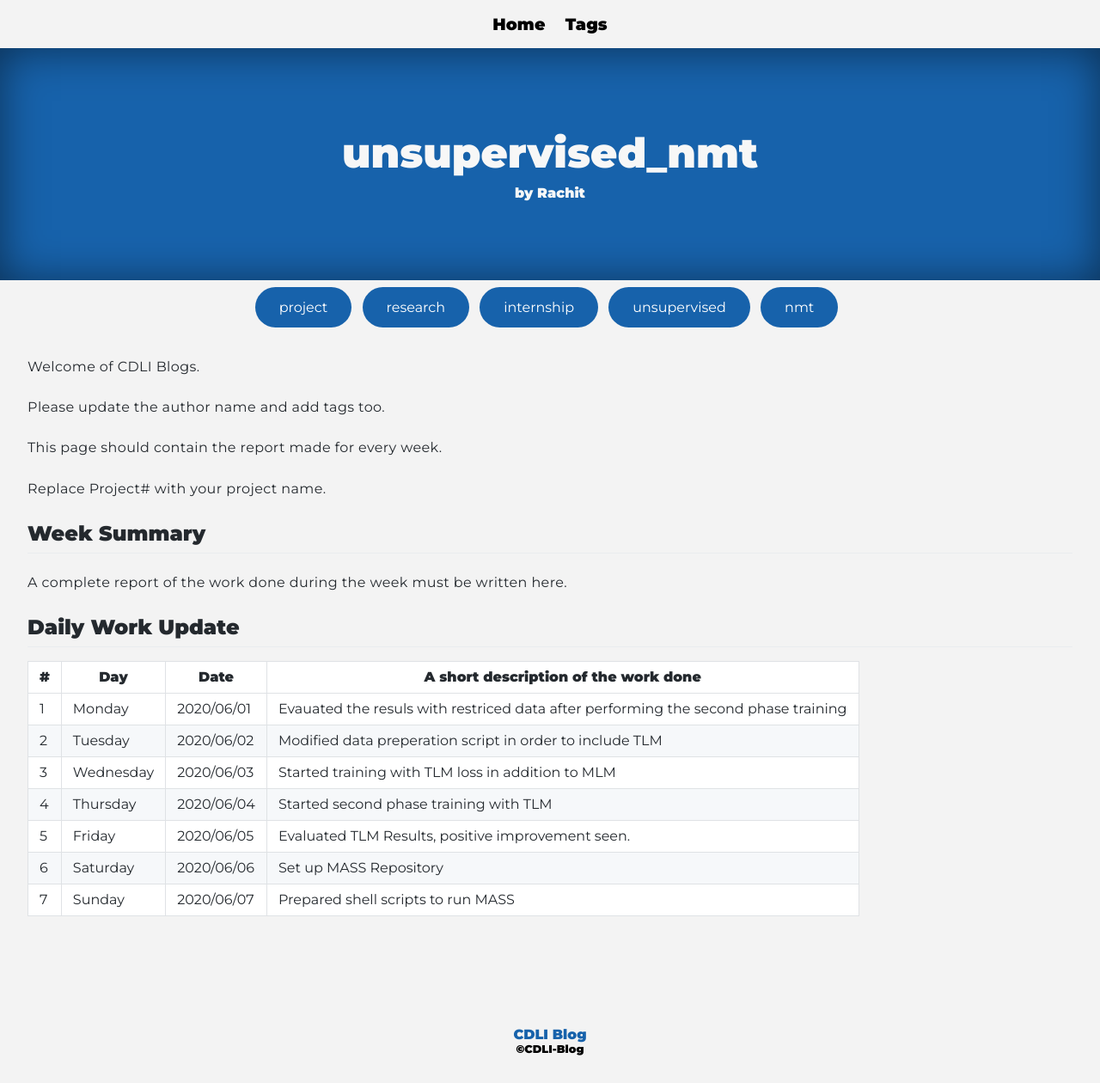
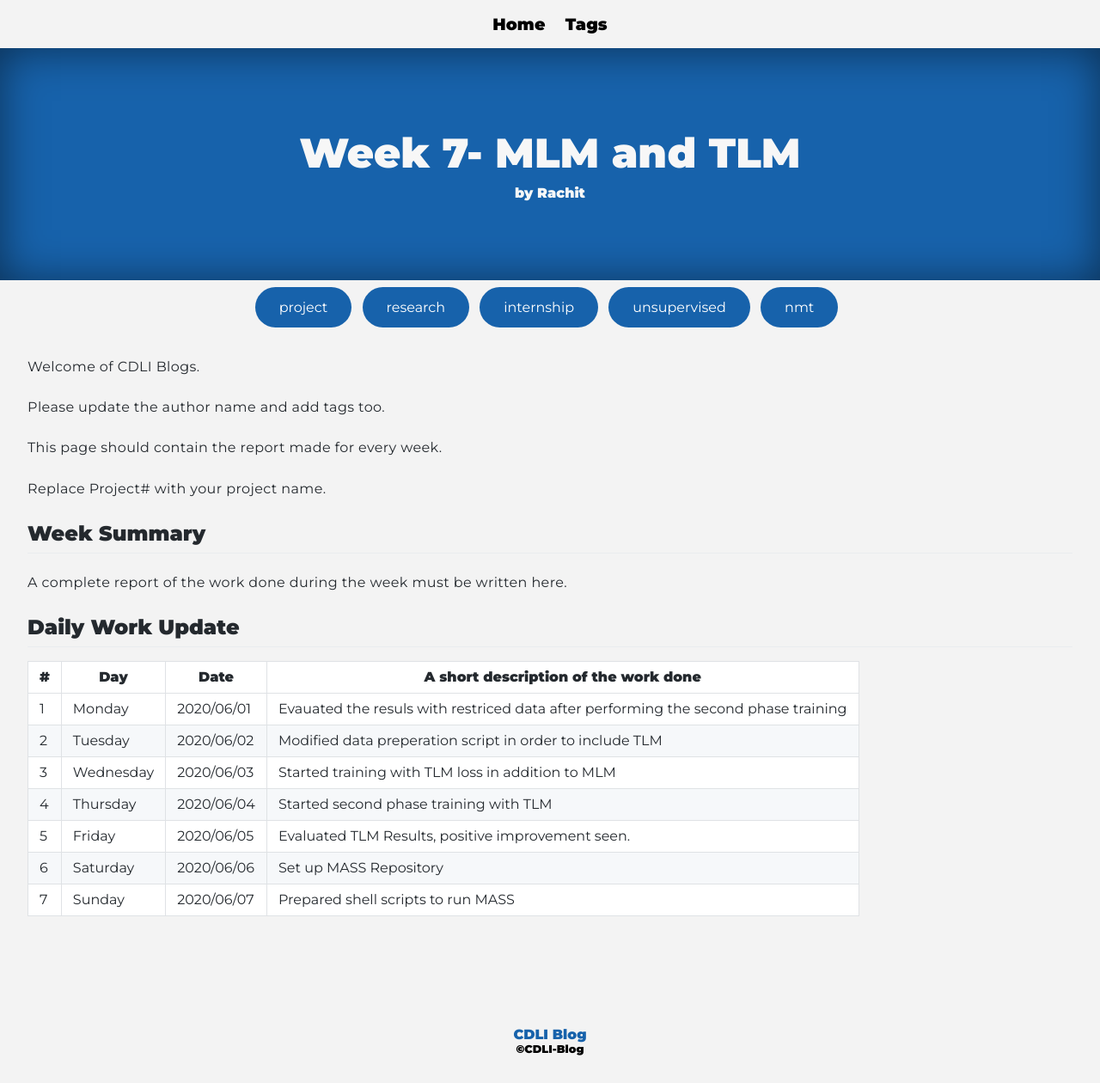
Before and after one commit to cdli-gh/blog, a Jekyll site: the page built from _blog/intern20/unsupervised_nmt/posts/08_week7.md, in a window 1280 px wide. Shown: the whole page at 86% size. Built offline with Jekyll 4.4.1, drawn with Linux system fonts in a browser that asks for light colours; Markdown is read by kramdown in place of the engine named in the settings.

Commit message:
Week 7- MLM and TLM

```diff
--- a/_blog/intern20/unsupervised_nmt/posts/08_week7.md
+++ b/_blog/intern20/unsupervised_nmt/posts/08_week7.md
@@ -1,6 +1,6 @@
 ---
 layout: page
-title: unsupervised_nmt
+title: Week 7- MLM and TLM
 author: "Rachit"
 tags: ["project","research","internship", "unsupervised", "nmt"]
 ---
```
